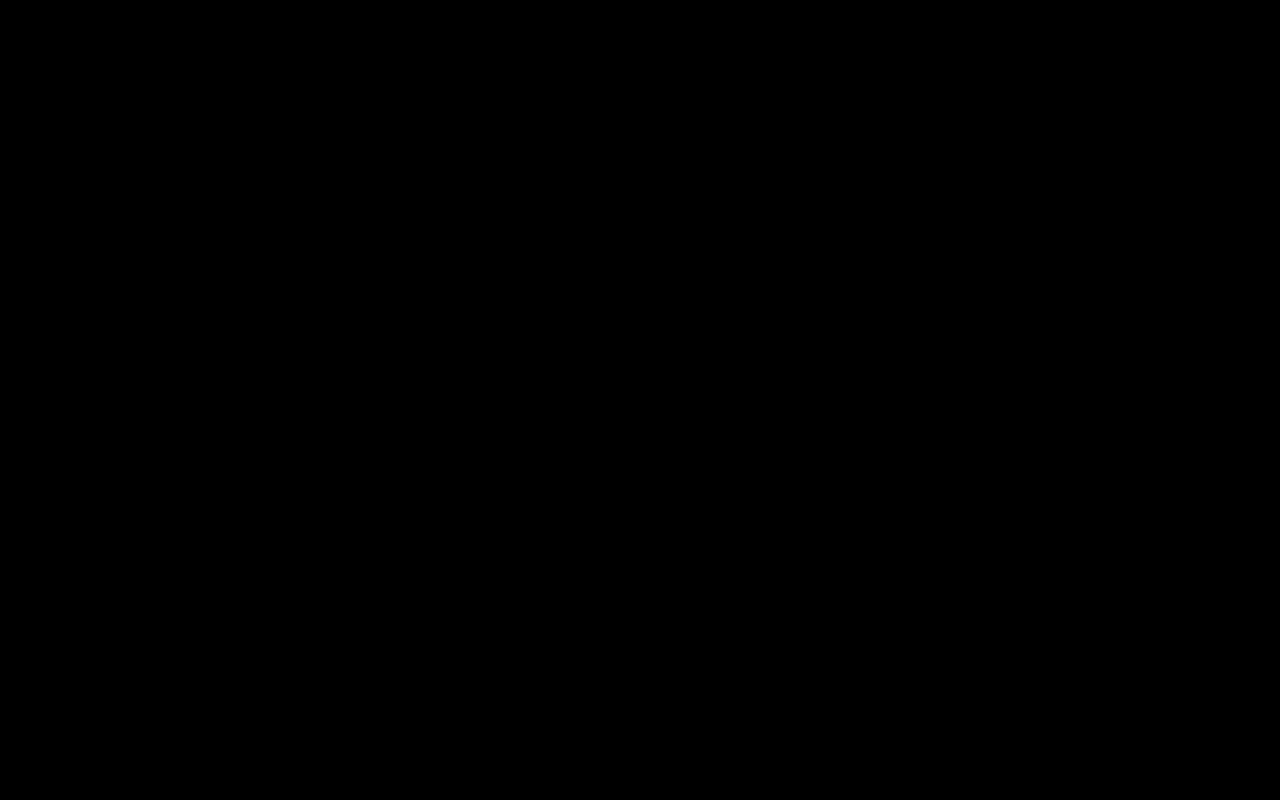
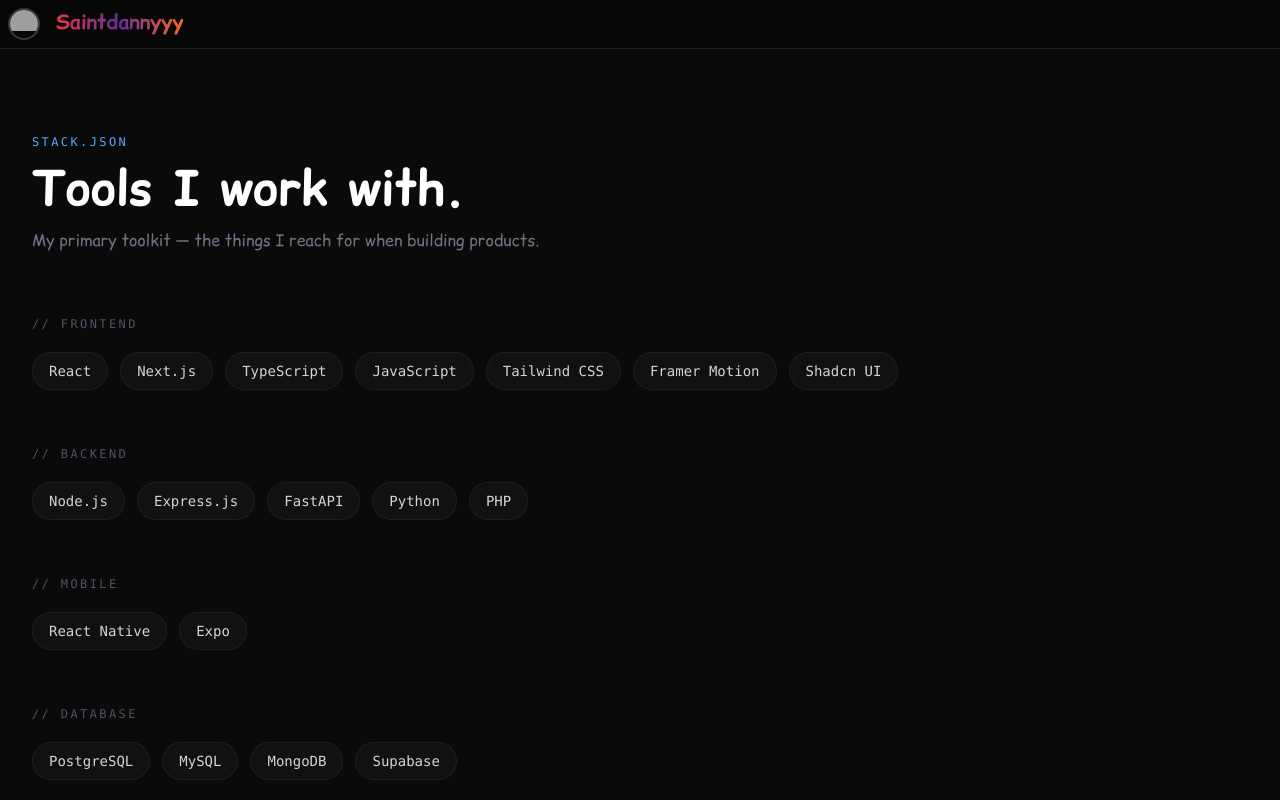
Before and after one commit to saintdannyyy/saintdannyyy-portfolio, a Next.js app: page /stack in a window 1280 px wide. Before the commit this address had no page. Shown: the top 800 px of the page. Built offline with nearby package versions, Linux system fonts and the light colour scheme; grey boxes are pictures that could not be loaded.

Commit message:
feat: add StackPage component with tech stack categories, layout, and metadata

```diff
--- /dev/null
+++ b/app/stack/page.js
@@ -0,0 +1,82 @@
+import Header from "@/components/Header";
+import Footer from "@/components/Footer";
+
+const categories = [
+  {
+    name: "Frontend",
+    items: [
+      "React",
+      "Next.js",
+      "TypeScript",
+      "JavaScript",
+      "Tailwind CSS",
+      "Framer Motion",
+      "Shadcn UI",
+    ],
+  },
+  {
+    name: "Backend",
+    items: ["Node.js", "Express.js", "FastAPI", "Python", "PHP"],
+  },
+  {
+    name: "Mobile",
+    items: ["React Native", "Expo"],
+  },
+  {
+    name: "Database",
+    items: ["PostgreSQL", "MySQL", "MongoDB", "Supabase"],
+  },
+  {
+    name: "Tools & Infra",
+    items: ["Git", "GitHub", "Vercel", "Netlify", "Figma", "Postman"],
+  },
+];
+
+export const metadata = {
+  title: "Stack | Daniel Addo",
+  description: "The tech stack and tools Daniel Addo works with.",
+};
+
+export default function StackPage() {
+  return (
+    <div className="flex flex-col min-h-screen bg-[#0a0a0a] text-white">
+      <Header />
+
+      <main className="flex-1 max-w-7xl mx-auto w-full px-4 sm:px-6 lg:px-8 pt-32 pb-20">
+        {/* Header */}
+        <span className="text-blue-400 text-xs font-mono uppercase tracking-[0.2em]">
+          stack.json
+        </span>
+        <h1 className="text-4xl sm:text-5xl font-bold font-comic text-white mt-3 mb-4">
+          Tools I work with.
+        </h1>
+        <p className="text-gray-500 max-w-xl mb-16">
+          My primary toolkit — the things I reach for when building products.
+        </p>
+
+        {/* Categories */}
+        <div className="space-y-14">
+          {categories.map((cat) => (
+            <div key={cat.name}>
+              <h2 className="text-xs font-mono uppercase tracking-[0.2em] text-gray-600 mb-5">
+                {`// ${cat.name}`}
+              </h2>
+              <div className="flex flex-wrap gap-3">
+                {cat.items.map((item) => (
+                  <span
+                    key={item}
+                    className="px-4 py-2 text-sm font-mono bg-[#111] border border-white/[0.06] rounded-full text-gray-300 hover:border-blue-500/40 hover:text-blue-300 transition-all duration-200"
+                  >
+                    {item}
+                  </span>
+                ))}
+              </div>
+            </div>
+          ))}
+        </div>
+      </main>
+
+      <Footer />
+    </div>
+  );
+}
```
